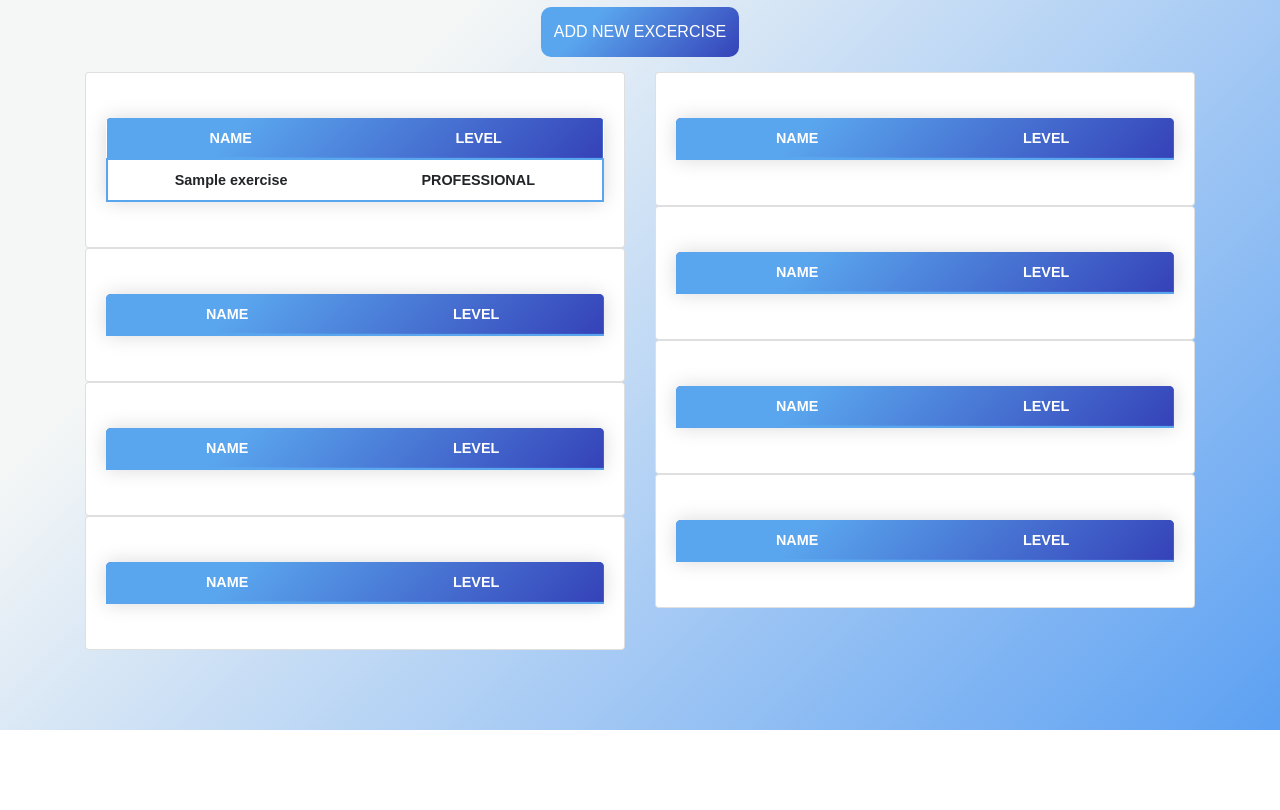
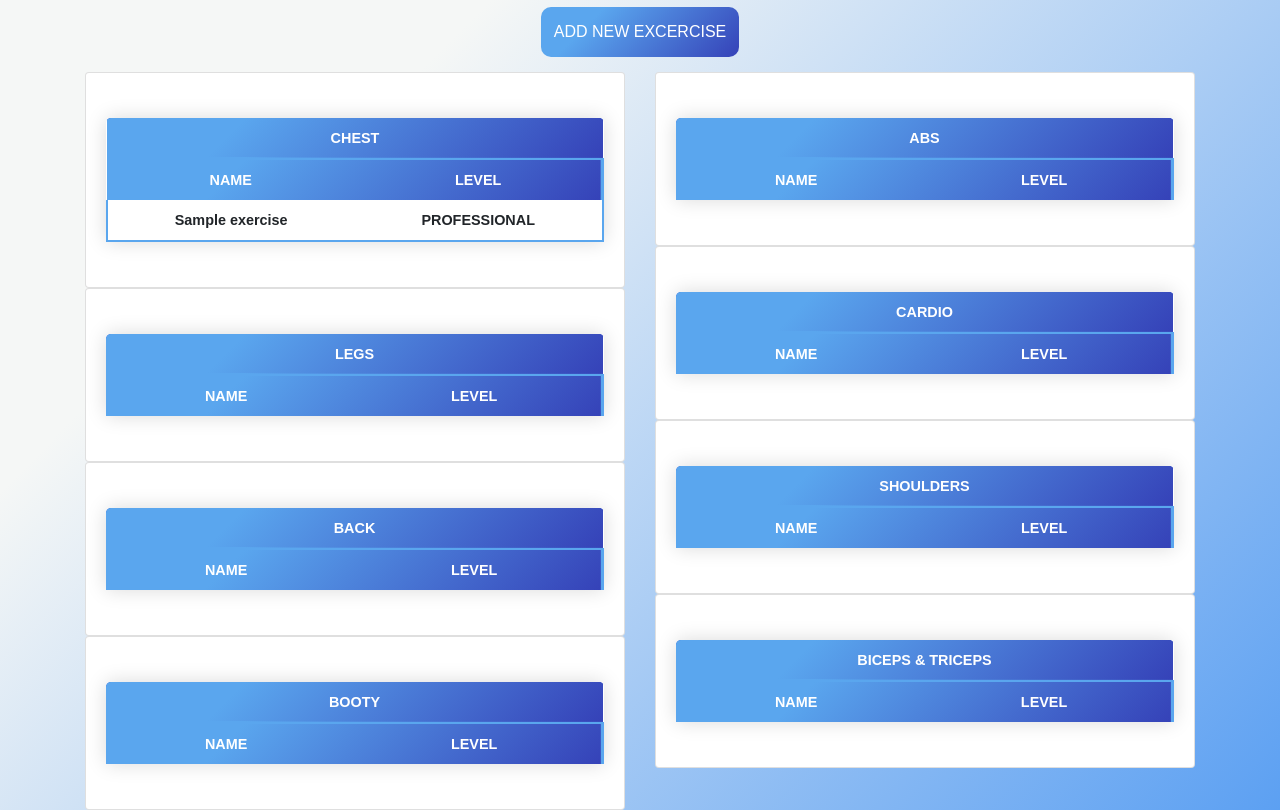
Before and after one commit to kacperzemla/FitForYouApp, a Django app: page /exercises in a window 1280 px wide. Shown: the part 70-880 px from the top of the page. Before the commit the page ends 800 px from the top, so only its background shows below. Run offline with Django 3.2, Linux system fonts and the light colour scheme; a user stored in the database is signed in; tables that the repository leaves empty hold one stand-in row (values such as "Sample post"); lists and menus that the app fills with data are empty; some libraries are stand-ins or nearby versions.

Commit message:
creme de la creme

```diff
--- a/Workout/templates/Workout/allMeals.html
+++ b/Workout/templates/Workout/allMeals.html
@@ -80,12 +80,12 @@ background-image: linear-gradient(315deg, #5ca0f2 0%, #f5f7f6 74%);
 
             <div class="navbar-nav">
                 <a class="nav-item nav-link" href="{% url 'profile' %}"><i class="fa fa-fw fa-user"></i>&nbsp;Profile
-                    <a class="nav-item nav-link active" href="{% url 'training' %}"><i
+                    <a class="nav-item nav-link" href="{% url 'training' %}"><i
                             class="fas fa-dumbbell"></i>&nbsp;Training</a>
                     <span class="sr-only">(current)</span></a>
                 <a class="nav-item nav-link" href="{% url 'exercises'%}"><i
                         class="fas fa-running"></i>&nbsp;Exercises</a>
-                <a class="nav-item nav-link" href="{% url 'diet' %}"><i class="fas fa-utensils"></i>&nbsp;Diet</a>
+                <a class="nav-item nav-link active" href="{% url 'diet' %}"><i class="fas fa-utensils"></i>&nbsp;Diet</a>
                 <a class="nav-item nav-link" href="{% url 'calculator'%}"><i
                         class="fas fa-calculator"></i>&nbsp;Calculator</a>
                 <a class="nav-item nav-link" href="{% url 'rankings'%}"><i class="fas fa-trophy"></i>&nbsp;Rankings</a>
--- a/Workout/templates/Workout/deleteMeal.html
+++ b/Workout/templates/Workout/deleteMeal.html
@@ -78,7 +78,7 @@ background-image: linear-gradient(315deg, #5ca0f2 0%, #f5f7f6 74%);
 
             <form method="POST">
                 {% csrf_token %}
-                <button class="mybtn"<a href = "{% url 'diet' %}" style="text-decoration: none; color: white;">CANCEL</a></button>
+                <button class="mybtn"><a href = "{% url 'diet' %}" style="text-decoration: none; color: white;">CANCEL</a></button>
 
                 <input type="submit" name="Confirm" value="DELETE" class="mybtn">
 
--- a/Workout/templates/Workout/exercises.html
+++ b/Workout/templates/Workout/exercises.html
@@ -134,6 +134,9 @@ background-image: linear-gradient(315deg, #5ca0f2 0%, #f5f7f6 74%);
                         <table class="mytable">
                             <thead>
                                 <tr>
+                                    <td colspan="9">Chest</td>
+                                </tr>
+                                <tr>
                                     <th> name </th>
                                     <th> level </th>
 
@@ -153,6 +156,9 @@ background-image: linear-gradient(315deg, #5ca0f2 0%, #f5f7f6 74%);
                     <div class="card card-body">
                         <table class="mytable">
                             <thead>
+                                <tr>
+                                    <td colspan="9">Legs</td>
+                                </tr>
                                 <tr>
                                     <th> name </th>
                                     <th> level </th>
@@ -174,6 +180,9 @@ background-image: linear-gradient(315deg, #5ca0f2 0%, #f5f7f6 74%);
                         <table class="mytable">
                             <thead>
                                 <tr>
+                                    <td colspan="9">back</td>
+                                </tr>
+                                <tr>
                                     <th> name </th>
                                     <th> level </th>
 
@@ -193,6 +202,9 @@ background-image: linear-gradient(315deg, #5ca0f2 0%, #f5f7f6 74%);
                     <div class="card card-body">
                         <table class="mytable">
                             <thead>
+                                <tr>
+                                    <td colspan="9">booty</td>
+                                </tr>
                                 <tr>
                                     <th> name </th>
                                     <th> level </th>
@@ -215,13 +227,17 @@ background-image: linear-gradient(315deg, #5ca0f2 0%, #f5f7f6 74%);
                 <div class="col-6 mx-auto">
                     <div class="card card-body">
                         <table class="mytable">
-                           <thead> <tr>
+                           <thead>
+                            <tr>
+                                <td colspan="9">ABS</td>
+                            </tr>
+                               <tr>
                                 <th> name </th>
                                 <th> level </th>
 
                             </tr></thead>
                             <tbody>
-                                {% for i in booty %}
+                                {% for i in abs_ %}
                                 <tr>
                                     <td>{{i.name}}</td>
                                     <td>{{i.level}}</td>
@@ -233,7 +249,11 @@ background-image: linear-gradient(315deg, #5ca0f2 0%, #f5f7f6 74%);
                     </div>
                     <div class="card card-body">
                         <table class="mytable">
-                           <thead> <tr>
+                           <thead>
+                            <tr>
+                                <td colspan="9">cardio</td>
+                            </tr>
+                               <tr>
                                 <th> name </th>
                                 <th> level </th>
 
@@ -251,7 +271,11 @@ background-image: linear-gradient(315deg, #5ca0f2 0%, #f5f7f6 74%);
                     </div>
                     <div class="card card-body">
                         <table class="mytable">
-                          <thead>  <tr>
+                          <thead>
+                            <tr>
+                                <td colspan="9">shoulders</td>
+                            </tr>
+                              <tr>
                                 <th> name </th>
                                 <th> level </th>
 
@@ -269,7 +293,11 @@ background-image: linear-gradient(315deg, #5ca0f2 0%, #f5f7f6 74%);
                     </div>
                     <div class="card card-body">
                         <table class="mytable">
-                           <thead> <tr>
+                           <thead>
+                            <tr>
+                                <td colspan="9">Biceps & triceps</td>
+                            </tr>
+                               <tr>
                                 <th> name </th>
                                 <th> level </th>
 
```
Also changed, not shown: Workout/templates/Workout/friendUnblock.html (+4 -4 lines), static/images/Mufasa_background_Li2eRH7.png (added), static/images/dyspersja.png (added), static/images/profile_80BcOlV.png (added), static/images/profile_SLhEq6k.png (added).
